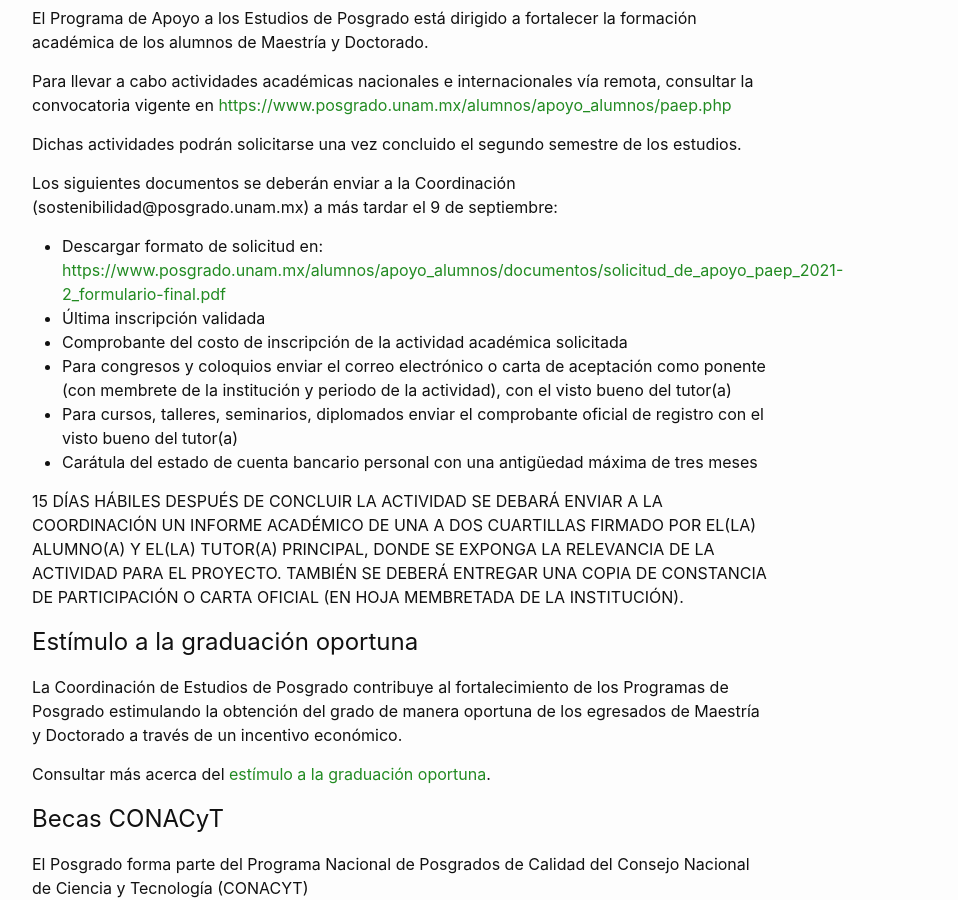
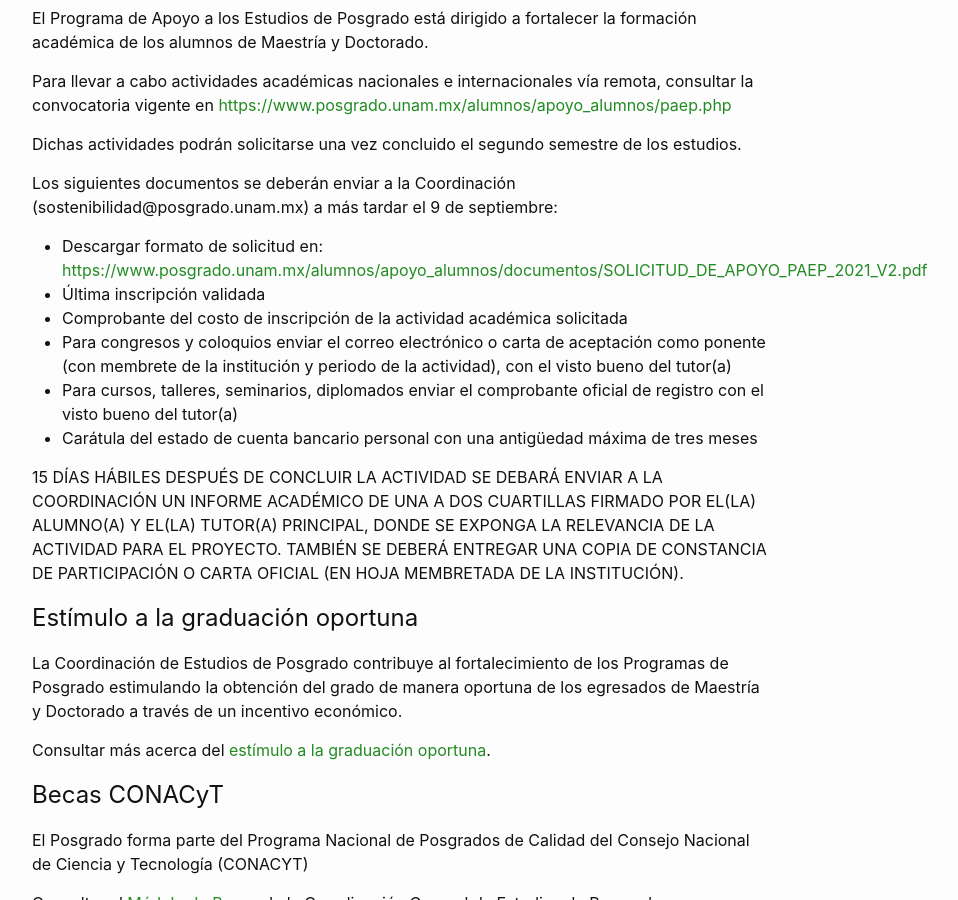
Before and after one commit to pcs-unam/pcs-unam.github.io, a Jekyll site: the page built from 06_apoyos.md, in a window 1280 px wide and 900 px high, scrolled down 315 px. Shown: the whole window, without its empty margins (238-1196 px from the left). Built offline with Jekyll 4.4.1, drawn with Linux system fonts in a browser that asks for light colours; some of the changed lines change nothing that is shown.

Commit message:
Se actualizó la liga del formato de solicitud

```diff
--- a/06_apoyos.md
+++ b/06_apoyos.md
@@ -16,7 +16,7 @@ Dichas actividades podrán solicitarse una vez concluido el segundo semestre de
 
 Los siguientes documentos se deberán enviar a la Coordinación (sostenibilidad@posgrado.unam.mx) a más tardar el 9 de septiembre:
 
-  - Descargar formato de solicitud en: <https://www.posgrado.unam.mx/alumnos/apoyo_alumnos/documentos/solicitud_de_apoyo_paep_2021-2_formulario-final.pdf>
+  - Descargar formato de solicitud en: <https://www.posgrado.unam.mx/alumnos/apoyo_alumnos/documentos/SOLICITUD_DE_APOYO_PAEP_2021_V2.pdf>
  - Última inscripción validada
  - Comprobante del costo de inscripción de la actividad académica solicitada
  - Para congresos y coloquios enviar el correo electrónico o carta de aceptación como
```
